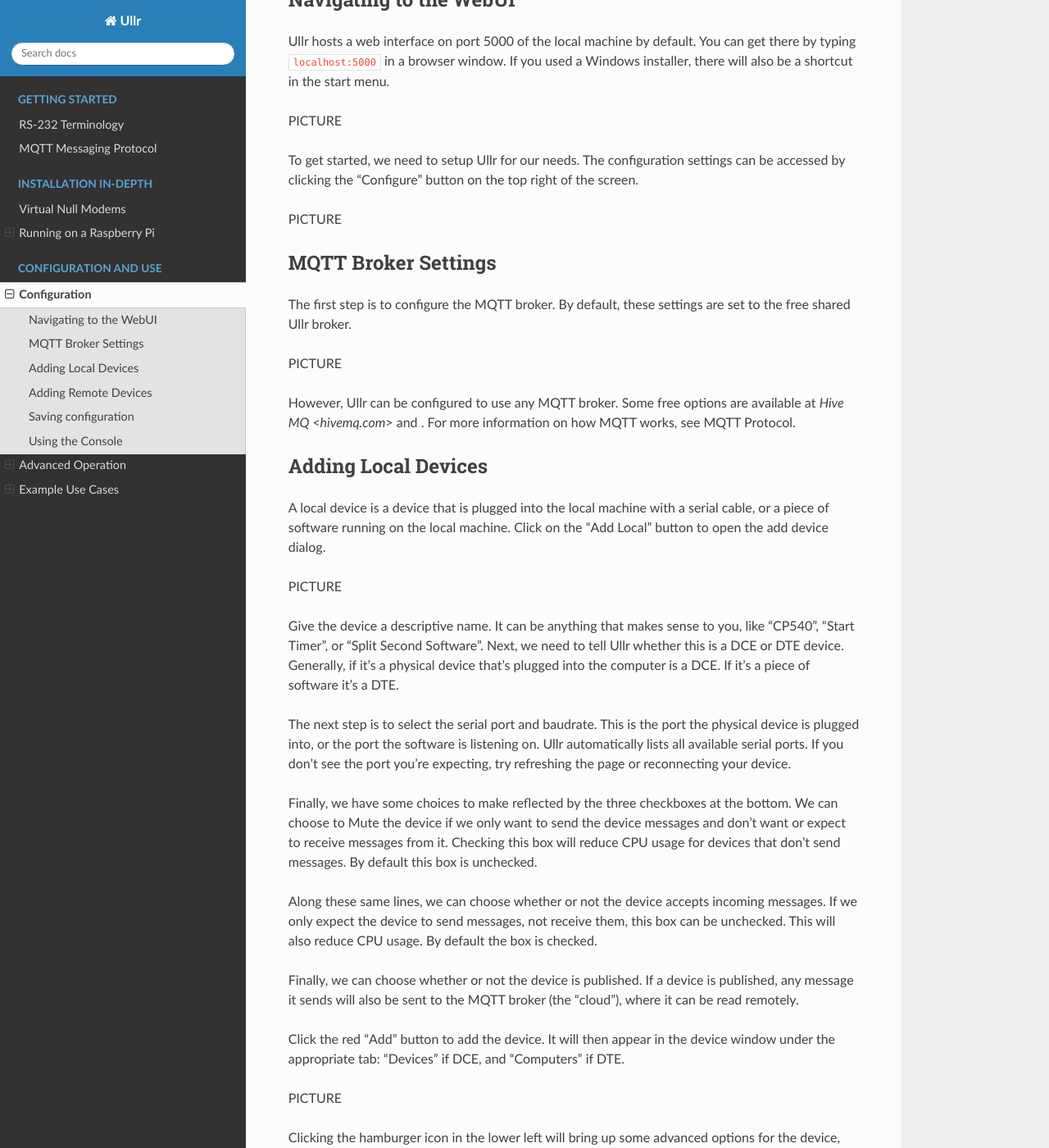
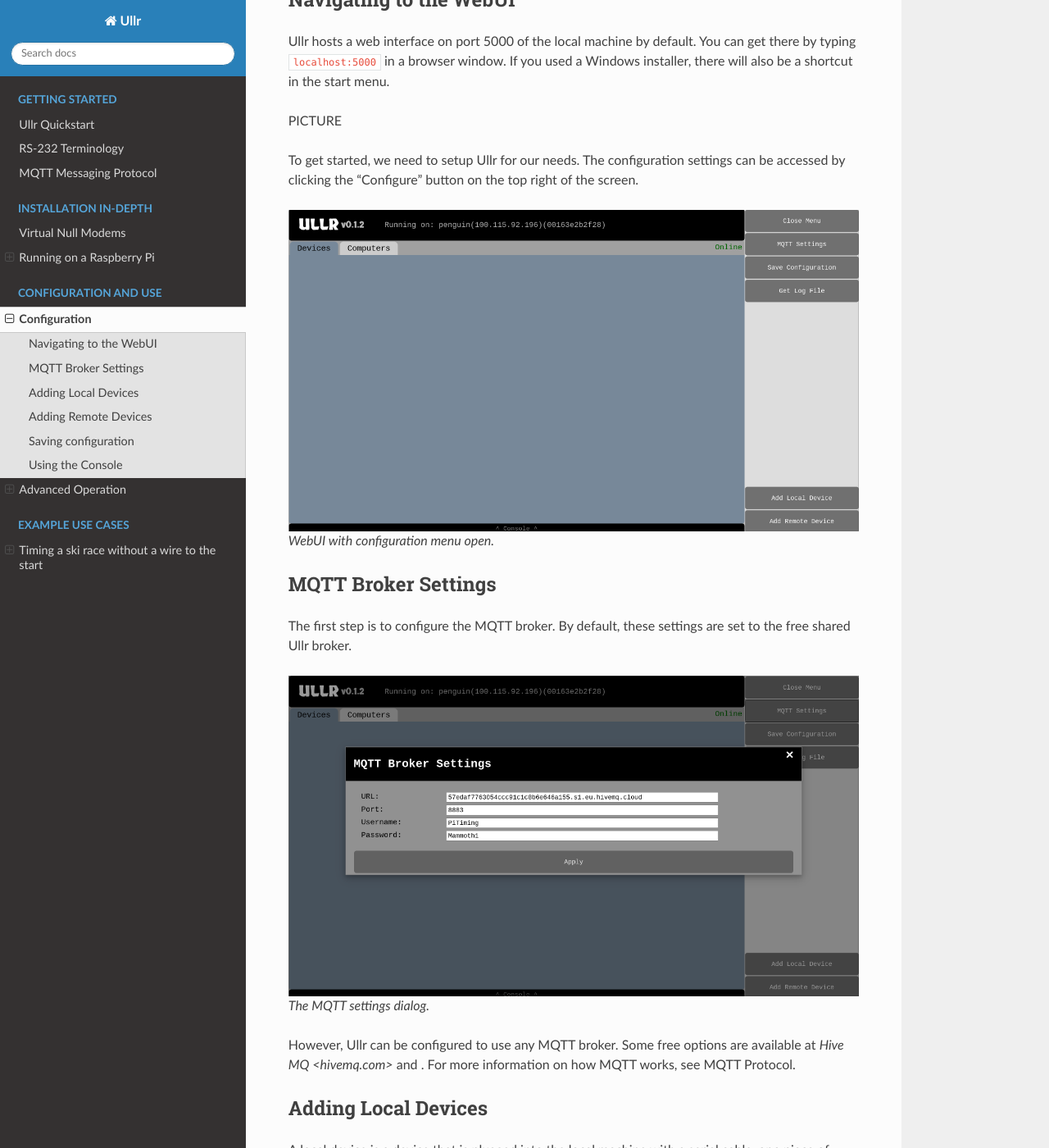
Before and after one commit to zhenry9/ullr, a Sphinx documentation site: the page built from docs/configuration.rst, in a window 1280 px wide and 1400 px high, scrolled down 321 px. Shown: the whole window at 82% size. Built offline with Sphinx 7.4.7 and the Read the Docs theme 2.0.0, drawn with Linux system fonts in a browser that asks for light colours; pages that are not in the unit, such as notebooks, are missing from menus; some of the changed text lies outside the part shown.

Commit message:
write docs

```diff
--- a/docs/configuration.rst
+++ b/docs/configuration.rst
@@ -20,14 +20,18 @@
 settings can be accessed by clicking the "Configure" button on the top right of
 the screen.
 
-PICTURE
+.. figure:: /_static/webui-configure-menu.png
+
+    WebUI with configuration menu open.
 
 MQTT Broker Settings
 ~~~~~~~~~~~~~~~~~~~~
 The first step is to configure the MQTT broker. By default, these settings are
 set to the free shared Ullr broker.
 
-PICTURE
+.. figure:: /_static/webui-mqtt-settings.png
+
+    The MQTT settings dialog.
 
 However, Ullr can be configured to use any MQTT broker. Some free options are
 available at `Hive MQ <hivemq.com>` and . For more information on how MQTT
@@ -39,7 +43,9 @@
 serial cable, or a piece of software running on the local machine. Click on
 the "Add Local" button to open the add device dialog.
 
-PICTURE
+.. figure:: /_static/webui-add-local.png
+
+    The local device dialog.
 
 Give the device a descriptive name. It can be anything that makes sense to you,
 like "CP540", "Start Timer", or "Split Second Software". Next, we need to tell
@@ -70,7 +76,9 @@
 Click the red "Add" button to add the device. It will then appear in the device
 window under the appropriate tab: "Devices" if DCE, and "Computers" if DTE.
 
-PICTURE
+.. figure:: /_static/webui-local-added.png
+
+    Local device added.
 
 Clicking the hamburger icon in the lower left will bring up some advanced
 options for the device, which will be covered elsewhere in this document.
@@ -78,7 +86,9 @@
 connect to the device remotely. Clicking on the "X" in the lower right of the
 device will remove it.
 
-PICTURE
+.. figure:: /_static/webui-local-advanced.png
+
+    Local device advanced settings.
 
 Adding Remote Devices
 ~~~~~~~~~~~~~~~~~~~~~
@@ -86,7 +96,9 @@
 Ullr and the :ref:`MQTT Protocol` to access it. Click on the "Add Remote
 Device" button in the "Configure" menu to bring up the dialog.
 
-PICTURE
+.. figure:: /_static/webui-add-remote.png
+
+    The remote device dialog.
 
 Give the device a descriptive name. It could be "Split Timer", "Remote Sensor",
 "Display Board", or anything else that makes sense. The next field is labeled
@@ -112,7 +124,9 @@
 Click the blue "Add" button to add the device. It will then appear in the device
 window under the appropriate tab: "Devices" if DCE, and "Computers" if DTE.
 
-PICTURE
+.. figure:: /_static/webui-remote-added.png
+
+    Remote device added.
 
 Clicking the hamburger icon in the lower left will bring up some advanced
 options for the device, which will be covered elsewhere in this document.
```
Also changed, not shown: docs/index.rst (+14 -3 lines), docs/use-cases/skiracing.rst (renamed from docs/use-cases.rst, +2 -5 lines), docs/_static/webui-add-local.png (added), docs/_static/webui-add-remote.png (added), docs/_static/webui-configure-menu.png (added), docs/_static/webui-empty.png (added), docs/_static/webui-local-added.png (added), docs/_static/webui-local-advanced.png (added), docs/_static/webui-mqtt-settings.png (added), docs/_static/webui-remote-added.png (added).
